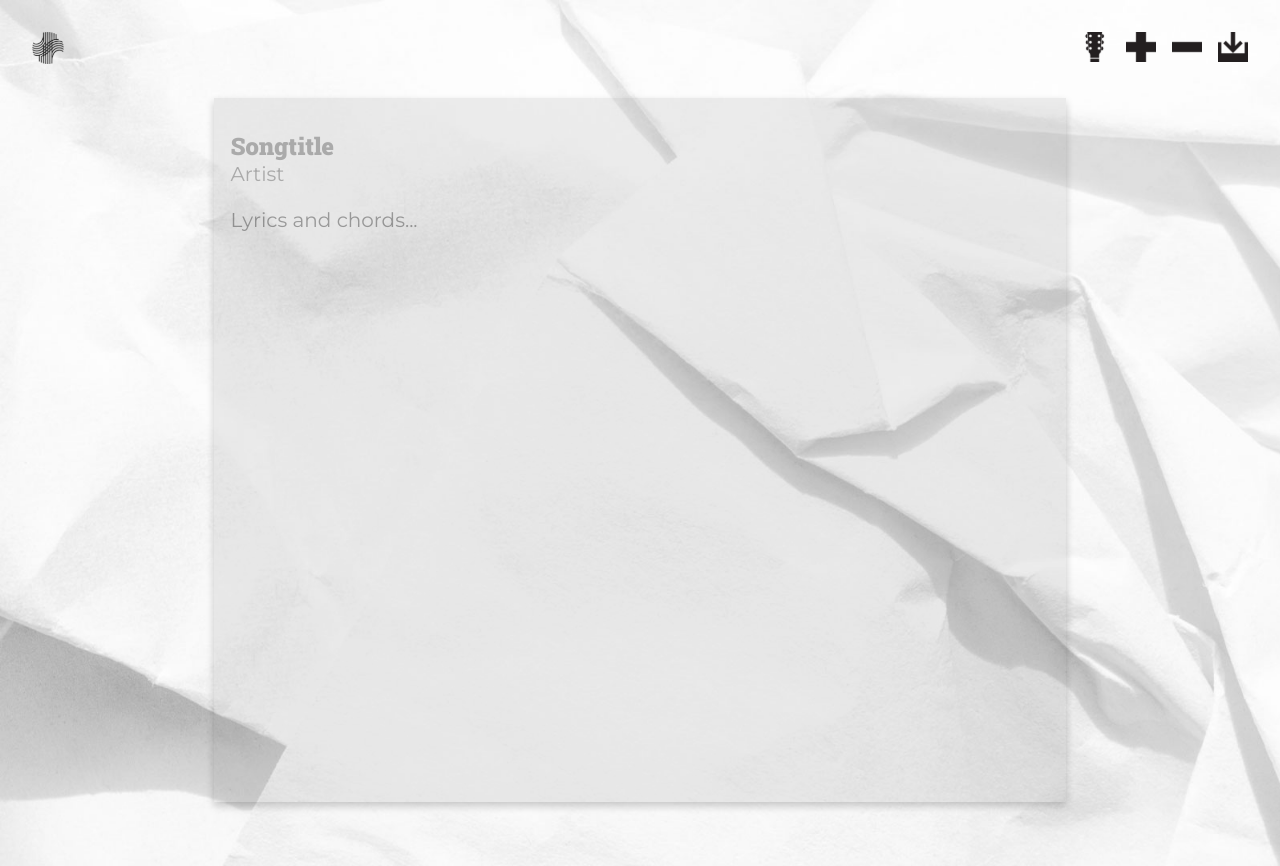
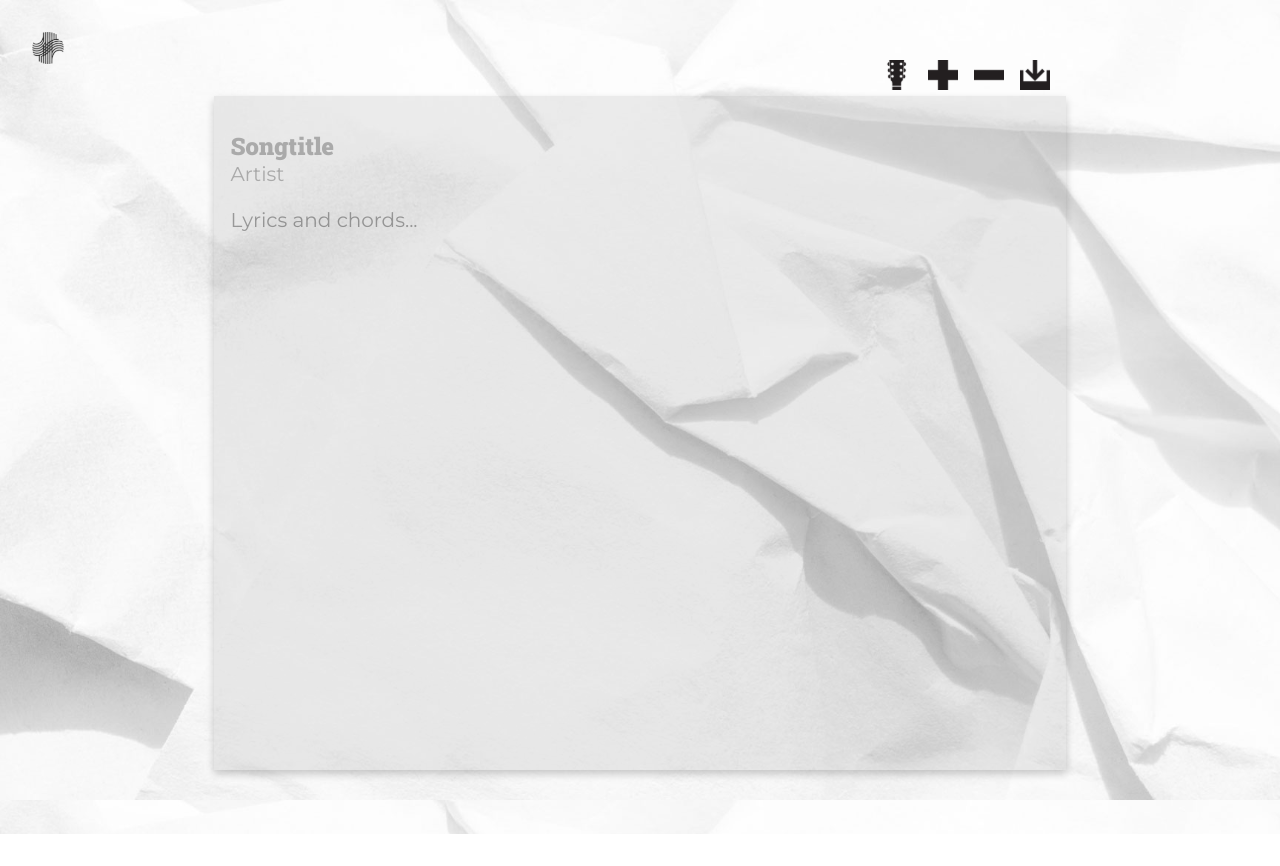
Before and after one commit to yapangelo/angelo-yap-capstone-chordflip, a React (Vite) app in the folder angelo-capstone-chordflip/: page /write in a window 1280 px wide. After the commit the page ends 834 px from the top, so only its background shows below. Built offline with nearby package versions, Linux system fonts and the light colour scheme; no server answers.

Commit message:
adjusted background image sizing

```diff
--- a/angelo-capstone-chordflip/src/App.scss
+++ b/angelo-capstone-chordflip/src/App.scss
@@ -6,5 +6,6 @@
 body {
     background-image: url(../src/assets/natalie-kinnear-paperbg.jpg);
     background-size: cover;
+    background-attachment: fixed;
     background-repeat: no-repeat;
 }
--- a/angelo-capstone-chordflip/src/components/TextArea/TextArea.jsx
+++ b/angelo-capstone-chordflip/src/components/TextArea/TextArea.jsx
@@ -5,6 +5,7 @@ import { withHistory } from "slate-history";
 import axios from "axios";
 import isHotkey from "is-hotkey";
 import "./TextArea.scss";
+import Functions from "../Functions/Functions";
 
 const TextArea = () => {
   const editor = useMemo(() => withHistory(withReact(createEditor())), []);
@@ -92,6 +93,9 @@ const TextArea = () => {
 
   return (
     <div className="textarea">
+      <div className="textarea__functions">
+        <Functions />
+      </div>
       <input className="textarea__title" placeholder="Songtitle" />
       <input className="textarea__artist" placeholder="Artist" />
       <Slate
--- a/angelo-capstone-chordflip/src/components/TextArea/TextArea.scss
+++ b/angelo-capstone-chordflip/src/components/TextArea/TextArea.scss
@@ -2,7 +2,7 @@
 @use "../../styles/partials/typography" as *;
 
 .textarea {
-    padding: 2rem 1rem;
+    padding: 0 1rem;
     display: flex;
     flex-direction: column;
     justify-content: center;
@@ -20,13 +20,9 @@
     }
 
     &__artist, &__chords {
-        @include textarea-mobile;
         @include artist-lyric-mb;
         &::placeholder {
             @include artist-lyric-mb;
-        }
-        &:focus {
-            outline: none;
         }
     }
 
@@ -35,6 +31,11 @@
         scrollbar-width: none;
         margin-top: 1.5rem;
         overflow-y: auto;
+    }
+
+    &__functions {
+        display: flex;
+        justify-content: flex-end;
     }
 
     @include tablet {
@@ -49,5 +50,9 @@
                 @include artist-lyric-dt;
             }
         }
+        &__functions {
+            position: relative;
+            bottom: 2.25rem;
+        }
     }
 }
--- a/angelo-capstone-chordflip/src/pages/WritePage/WritePage.jsx
+++ b/angelo-capstone-chordflip/src/pages/WritePage/WritePage.jsx
@@ -1,6 +1,5 @@
 import "./WritePage.scss";
 import Navigation from "../../components/Navigation/Navigation";
-import Functions from "../../components/Functions/Functions";
 import TextArea from "../../components/TextArea/TextArea";
 
 const WritePage = () => {
@@ -8,7 +7,6 @@ const WritePage = () => {
     <div className="writepage">
       <div className="writepage__functions">
         <Navigation />
-        <Functions />
       </div>
       <div className="writepage__textarea">
         <TextArea />
```
